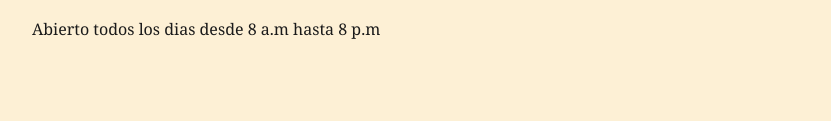
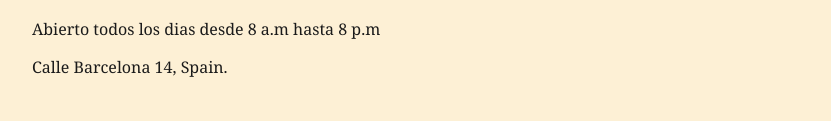
Before and after one commit to luigitiago/ookini, a plain HTML site: page index.html in a window 1280 px wide. Shown: the part 1526-1647 px from the top of the page, without its empty margins (208-1039 px from the left). Before the commit the page ends 1614 px from the top, so only its background shows below. Drawn offline with Linux system fonts and the light colour scheme.

Commit message:
Agregar direccion del sitio de Ookini

```diff
--- a/index.html
+++ b/index.html
@@ -66,6 +66,7 @@
     <footer id="contacto">
         <img src="ookini-barra.png" alt="Barrra de ookini, tu cafe de especialidad" width="250">
         <p>Abierto todos los dias desde 8 a.m hasta 8 p.m</p>
+        <p>Calle Barcelona 14, Spain.</p>
     </footer>
     <script src="script.js"></script>
 
```
